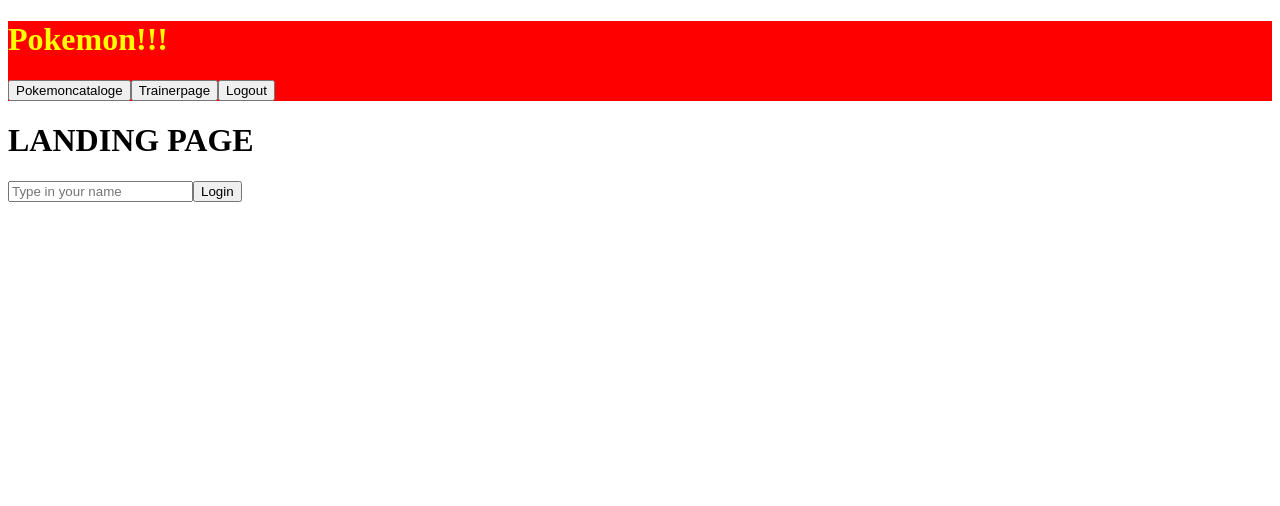
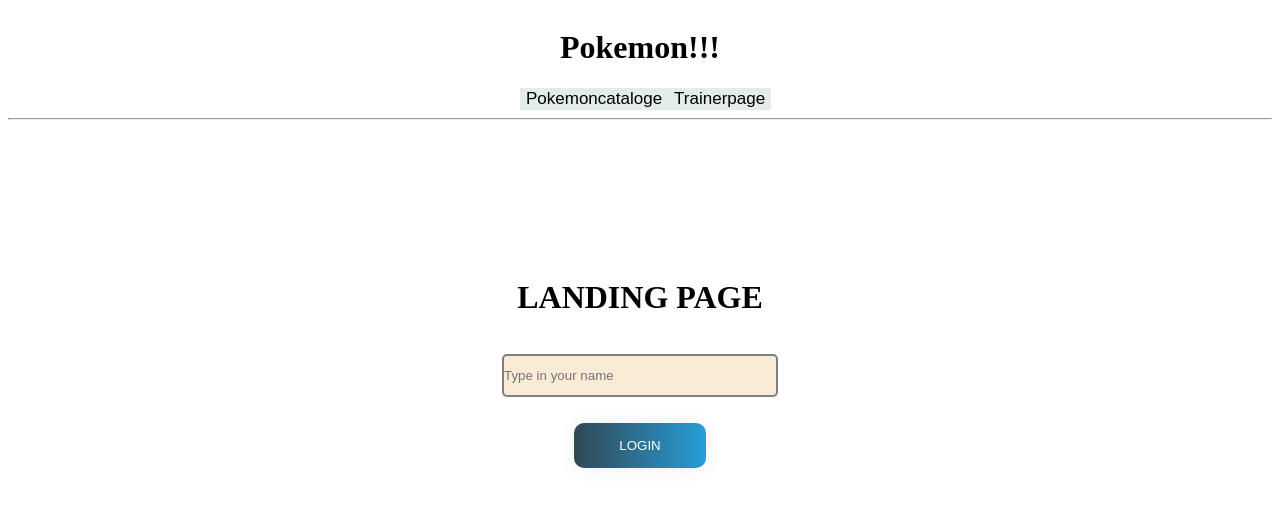
Before and after one commit to zbettmen/pokemon-app, an Angular app: page / in a window 1280 px wide. Shown: the top 506 px of the page. Built offline with nearby package versions, Linux system fonts and the light colour scheme.

Commit message:
fixed error in pokemonlist.ts now not showing error in console , css done mostley

```diff
--- a/src/app/loginPage/login-page/login-page.component.css
+++ b/src/app/loginPage/login-page/login-page.component.css
@@ -1,3 +1,49 @@
-.input{
-    background-color: antiquewhite;
+.input {
+  background-color: antiquewhite;
 }
+
+.container {
+  display: flex;
+  justify-content: center;
+  align-items: center;
+  flex-direction: column;
+  height: 60vh;
+}
+.input {
+  margin: 1rem 0;
+  border: 2px solid gray;
+  border-radius: 5px;
+  outline: none;
+  padding: 12px 0;
+  width: 17rem;
+}
+button {
+  border: none;
+  cursor: pointer;
+}
+.btn-grad {
+  background-image: linear-gradient(
+    to right,
+    #314755 0%,
+    #26a0da 51%,
+    #314755 100%
+  );
+}
+.btn-grad {
+  margin: 10px;
+  padding: 15px 45px;
+  text-align: center;
+  text-transform: uppercase;
+  transition: 0.5s;
+  background-size: 200% auto;
+  color: white;
+  box-shadow: 0 0 20px #eee;
+  border-radius: 10px;
+  display: block;
+}
+
+.btn-grad:hover {
+  background-position: right center; /* change the direction of the change here */
+  color: #fff;
+  text-decoration: none;
+}
--- a/src/app/loginPage/login-page/login-page.component.html
+++ b/src/app/loginPage/login-page/login-page.component.html
@@ -1,9 +1,15 @@
 <app-navbar-page> </app-navbar-page>
 
-<div>
+<div class="container">
   <h1>LANDING PAGE</h1>
-  <input type="text" placeholder="Type in your name" name="username" (keyup) ="onKey($event)" />
-  <button (click)="loginButton()">Login</button>
+  <input
+    type="text"
+    class="input"
+    placeholder="Type in your name"
+    name="username"
+    (keyup)="onKey($event)"
+  />
+  <button class="btn-grad" (click)="loginButton()">Login</button>
 </div>
 
 <router-outlet></router-outlet>
--- a/src/app/navbar/navbar-page/navbar-page.component.css
+++ b/src/app/navbar/navbar-page/navbar-page.component.css
@@ -1,7 +1,26 @@
-div{
+/* div{
     background-color: red;
 }
 
 h1{
     color:yellow;
+} */
+
+.container-nav {
+  display: grid;
+  grid-template-rows: repeat(2, min-content);
+  place-items: center;
 }
+
+.navlink {
+  grid-row: 2;
+  display: flex;
+  justify-content: space-between;
+  width: 15rem;
+}
+button {
+  border: none;
+  cursor: pointer;
+  background: rgb(227, 235, 235);
+  font-size: 17px;
+}
--- a/src/app/navbar/navbar-page/navbar-page.component.html
+++ b/src/app/navbar/navbar-page/navbar-page.component.html
@@ -1,11 +1,10 @@
-<div>
-<h1>Pokemon!!!</h1>
+<div class="container-nav">
+  <h1>Pokemon!!!</h1>
+  <div class="navlink">
+    <button (click)="topc()">Pokemoncataloge</button>
+    <button (click)="toTP()">Trainerpage</button>
+  </div>
 
-<button (click) = "topc()"> Pokemoncataloge </button>
-<button (click) = "toTP()">  Trainerpage </button>
-<button (click) = "tologout()">  Logout </button>
-
-
-
-
+  <!-- <button (click)="tologout()">Logout</button> -->
 </div>
+<hr />
--- a/src/app/pokemon-list/pokemon-list/pokemon-list.component.css
+++ b/src/app/pokemon-list/pokemon-list/pokemon-list.component.css
@@ -1,5 +1,5 @@
 .green {
-    background-color: green!important;
+  background-color: green !important;
 }
 
 .danger {
@@ -11,3 +11,17 @@
   font-size: 1rem;
   border: 5px solid black;
 }
+
+.container {
+  display: grid;
+  grid-template-columns: repeat(auto-fit, minmax(240px, 1fr));
+  border: 1px solid black;
+}
+
+.content {
+  border: 1px solid red;
+}
+.wrapper {
+  display: grid;
+  grid-template-columns: repeat(auto-fit, minmax(240px, 1fr));
+}
--- a/src/app/pokemon-list/pokemon-list/pokemon-list.component.html
+++ b/src/app/pokemon-list/pokemon-list/pokemon-list.component.html
@@ -1,8 +1,17 @@
 <app-navbar-page> </app-navbar-page>
-<ul *ngIf="pokemons">
-  <li *ngFor="let pokemon of pokemons; index as i">
-    {{ pokemon.data.name }}
-    <img src="{{ pokemon.imgObjetUrl }}" alt="" />
-    <button [id]="i" (click)="onselect(pokemon, $event)" [ngClass]="catched ? 'green' : 'danger'">Catch!!!</button>
-  </li>
-</ul>
+
+<div class="container" *ngIf="pokemons">
+  <div clas="wrapper" *ngFor="let pokemon of pokemons; index as i">
+    <div class="content">
+      {{ pokemon.data.name }}
+      <img src="{{ pokemon.imgObjetUrl }}" alt="" />
+      <button
+        [id]="i"
+        (click)="onselect(pokemon, $event)"
+        [ngClass]="catched ? 'green' : 'danger'"
+      >
+        Catch!!!
+      </button>
+    </div>
+  </div>
+</div>
--- a/src/app/pokemon-list/pokemon-list/pokemon-list.component.ts
+++ b/src/app/pokemon-list/pokemon-list/pokemon-list.component.ts
@@ -9,53 +9,46 @@
   styleUrls: ['./pokemon-list.component.css'],
 })
 export class PokemonListComponent implements OnInit {
-  constructor(private readonly pokemonService: PokemonService, private router: Router) {}
-  private currentpokemons: Array<any> = [];
+  constructor(
+    private readonly pokemonService: PokemonService,
+    private router: Router
+  ) {}
+  // private currentpokemons: Array<any> = [];
   mypokemons: Pokemon[] = [];
   public catched = false;
 
   ngOnInit(): void {
     this.pokemonService.fetchPokemons();
-    if(!localStorage.getItem('user')){
+    if (!localStorage.getItem('user')) {
       this.router.navigate(['/']);
     }
-
-      let currentpokemons = JSON.parse(
-        localStorage.getItem('mypokemons')!
-      );
-
+    let currentpokemons = JSON.parse(localStorage.getItem('mypokemons')!);
+    if (currentpokemons !== null) {
       currentpokemons.forEach((element: any) => {
         this.mypokemons.push(element);
       });
+    }
 
-        console.log(this.mypokemons + "mypokes")
+    console.log(this.mypokemons + 'mypokes');
 
-
-      localStorage.setItem('mypokemons', JSON.stringify(this.mypokemons));
-
-
+    localStorage.setItem('mypokemons', JSON.stringify(this.mypokemons));
   }
 
   get pokemons(): any {
     return this.pokemonService.pokemons();
   }
 
-
   selectedpokemon?: Pokemon;
   public onselect(pokemon: Pokemon, event: any) {
     let clickedButton = event.target.id;
     document.getElementById(clickedButton)!.classList.add('green');
-    (<HTMLInputElement> document.getElementById(clickedButton)!).disabled = true;
-    (<HTMLInputElement> document.getElementById(clickedButton)!).innerHTML = 'Catched!'
+    (<HTMLInputElement>document.getElementById(clickedButton)!).disabled = true;
+    (<HTMLInputElement>document.getElementById(clickedButton)!).innerHTML =
+      'Catched!';
 
     // document.getElementById(clickedButton)!.classList.toggle('green')
     this.mypokemons.push(pokemon);
 
     localStorage.setItem('mypokemons', JSON.stringify(this.mypokemons));
-
-
-
-
-
   }
 }
--- a/src/app/services/pokemon.service.ts
+++ b/src/app/services/pokemon.service.ts
@@ -11,8 +11,9 @@
   private _pokemons: any = [];
 
   constructor(private readonly http: HttpClient) {}
-  pokemonURLavatars = 'https://raw.githubusercontent.com/PokeAPI/sprites/master/sprites/pokemon/';
-    pokemonApi = 'https://pokeapi.co/api/v2/pokemon?limit=10';
+  pokemonURLavatars =
+    'https://raw.githubusercontent.com/PokeAPI/sprites/master/sprites/pokemon/';
+  pokemonApi = 'https://pokeapi.co/api/v2/pokemon?limit=30';
 
   public fetchPokemons(): void {
     this.http.get<any>(this.pokemonApi).subscribe(
--- a/src/app/trainerpage/trainer/trainer.component.html
+++ b/src/app/trainerpage/trainer/trainer.component.html
@@ -1,13 +1,11 @@
 <app-navbar-page> </app-navbar-page>
-<h1> Welcome trainer {{name}}</h1>
+<h1>Welcome trainer {{ name }}</h1>
 <ul>
+  <li *ngFor="let p of tp">
+    {{ p.data.name }}
 
-    <li *ngFor="let p of tp">
-        {{ p.data.name }}
-
-        <img src="{{ p.imgObjetUrl}}" alt="" />
-
- </li>
+    <img src="{{ p.imgObjetUrl }}" alt="" />
+  </li>
 </ul>
 
 <router-outlet></router-outlet>
--- a/src/app/trainerpage/trainer/trainer.component.ts
+++ b/src/app/trainerpage/trainer/trainer.component.ts
@@ -1,32 +1,30 @@
 import { Component, OnInit } from '@angular/core';
-import { Pokemon,trainer } from 'src/app/models/pokemon.model';
+import { Pokemon, trainer } from 'src/app/models/pokemon.model';
 import { Router } from '@angular/router';
 
 @Component({
   selector: 'app-trainer',
   templateUrl: './trainer.component.html',
-  styleUrls: ['./trainer.component.css']
+  styleUrls: ['./trainer.component.css'],
 })
 export class TrainerComponent implements OnInit {
-public tp: Array<any> = [];
-private temp: Array<any> = []
-public name?: string = "";
-constructor(private router: Router) {}
-
+  public tp: Array<any> = [];
+  private temp: Array<any> = [];
+  public name?: string = '';
+  constructor(private router: Router) {}
 
   ngOnInit(): void {
+    this.temp = JSON.parse(
+      localStorage.getItem('mypokemons') || 'you havent cought any pokemons!'
+    );
 
-   this.temp = (JSON.parse(localStorage.getItem("mypokemons") || "you havent cought any pokemons!"))
+    this.name = localStorage.getItem('user')!;
 
-   this.name = localStorage.getItem('user')!;
-
-   if(!localStorage.getItem('user')){
-    this.router.navigate(['/']);
-   }
-    this.temp.forEach(element => {
-      this.tp.push(element)
+    if (!localStorage.getItem('user')) {
+      this.router.navigate(['/']);
+    }
+    this.temp.forEach((element) => {
+      this.tp.push(element);
     });
-
   }
-
 }
```
Lines whose indentation alone changed are shown as unchanged.
